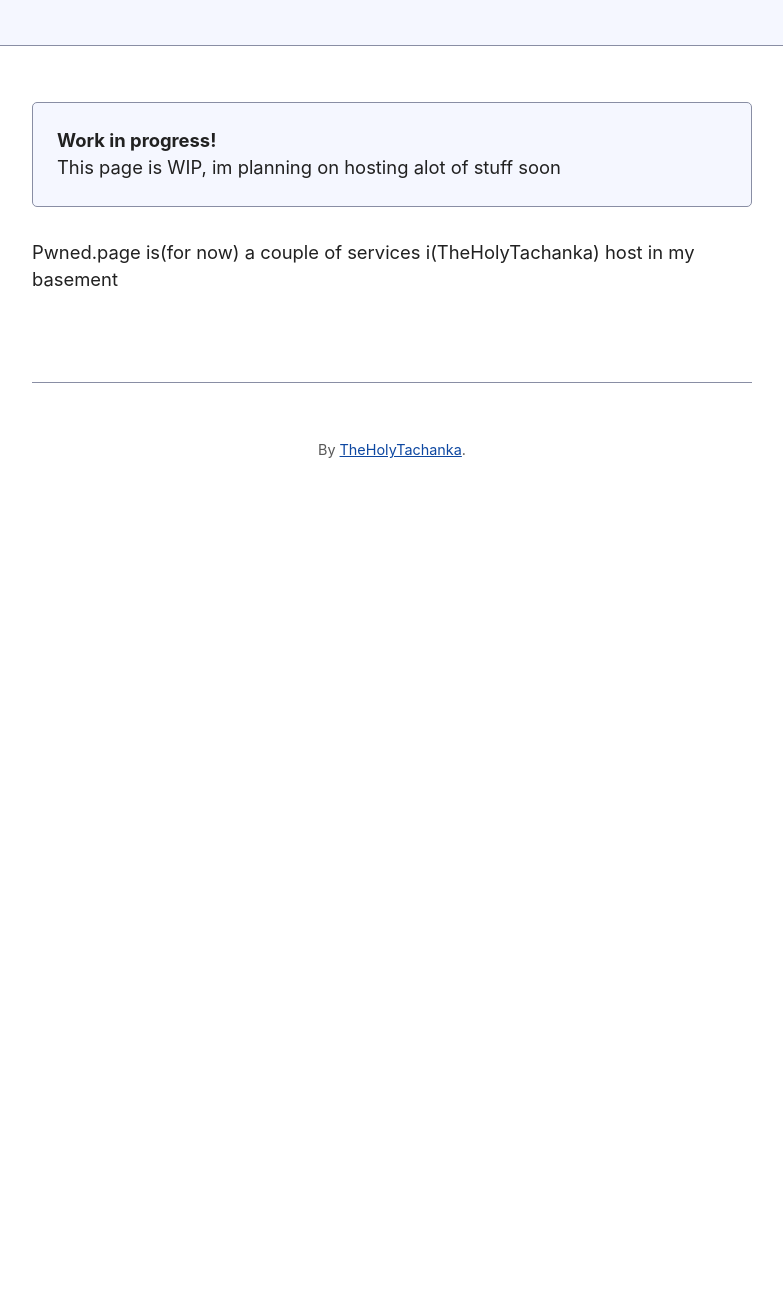
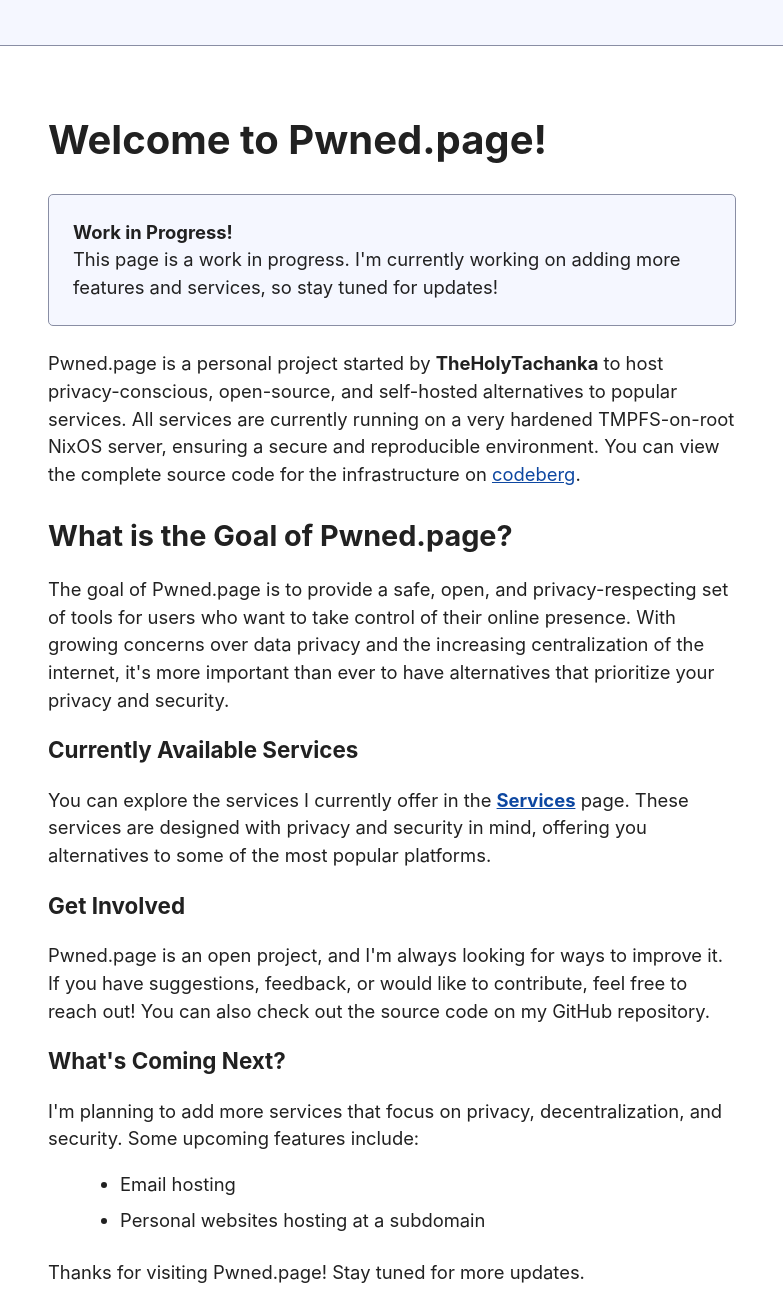
Before and after one commit to ilovethensa/pwned.page, an Astro site: page / in a window 1280 px wide. Shown: the part 185-1480 px from the top of the page, without its empty margins (248-1031 px from the left). Before the commit the page ends 800 px from the top, so only its background shows below. Built offline with nearby package versions, Linux system fonts and the light colour scheme; Astro itself is replaced by a stand-in of ours.

Commit message:
added alot of stuff

```diff
--- /dev/null
+++ b/src/components/ServiceButton.astro
@@ -0,0 +1,43 @@
+---
+const { Title, Description, url } = Astro.props;
+---
+
+<a href={url} target="_blank" rel="noopener noreferrer" class="service-button">
+    <h3>{Title}</h3>
+    <p>{Description}</p>
+</a>
+
+<style>
+    .service-button {
+        display: block;
+        text-decoration: none;
+        padding: 1rem;
+        background-color: var(--accent-bg);
+        border: 1px solid var(--accent);
+        border-radius: 8px;
+        box-shadow: 0 2px 4px rgba(0, 0, 0, 0.1);
+        color: var(--text);
+        transition:
+            background-color 0.3s ease,
+            box-shadow 0.3s ease,
+            color 0.3s ease;
+    }
+
+    .service-button:hover {
+        background-color: var(--accent-hover);
+        color: var(--accent-text);
+        box-shadow: 0 4px 8px rgba(0, 0, 0, 0.2);
+    }
+
+    .service-button h3 {
+        margin: 0;
+        font-size: 1.2rem;
+        color: var(--accent);
+    }
+
+    .service-button p {
+        margin: 0.5rem 0 0;
+        font-size: 0.9rem;
+        color: var(--text-light);
+    }
+</style>
--- a/src/pages/index.astro
+++ b/src/pages/index.astro
@@ -3,15 +3,86 @@
 ---
 
 <Main title="Index - pwned.page">
-    <!-- you actually read the source code? -->
-    <p class="notice">
-        <strong>Work in progress!</strong><br />
-        This page is WIP, im planning on hosting alot of stuff soon
-        <!-- This is hosted by a random guy(or NSA agent) on the internet, do not use these if you need 100% guranteed
-security -->
-    </p>
-    <p>
-        Pwned.page is(for now) a couple of services i(TheHolyTachanka) host in
-        my basement
-    </p>
+    <section>
+        <h1>Welcome to Pwned.page!</h1>
+        <!--Work in progress notice -->
+        <p class="notice">
+            <strong>Work in Progress!</strong><br /> This page is a work in progress.
+            I'm currently working on adding more features and services, so stay tuned
+            for updates!
+        </p>
+        <!--Project Introduction -->
+        <p>
+            Pwned.page is a personal project started by <strong
+                >TheHolyTachanka</strong
+            > to host privacy-conscious, open-source, and self-hosted alternatives
+            to popular services. All services are currently running on a very hardened
+            TMPFS-on-root NixOS server, ensuring a secure and reproducible environment.
+            You can view the complete source code for the infrastructure on <a
+                href="https://codeberg.org/ilovethensa/homelab"
+                target="_blank">codeberg</a
+            >.
+        </p>
+        <!-- Goals and Vision-->
+        <h2>What is the Goal of Pwned.page?</h2>
+        <p>
+            The goal of Pwned.page is to provide a safe, open, and
+            privacy-respecting set of tools for users who want to take control
+            of their online presence. With growing concerns over data privacy
+            and the increasing centralization of the internet, it's more
+            important than ever to have alternatives that prioritize your
+            privacy and security.
+        </p>
+        <h3>Currently Available Services</h3>
+        <p>
+            You can explore the services I currently offer in the <strong
+                ><a href="/services">Services</a></strong
+            > page. These services are designed with privacy and security in mind,
+            offering you alternatives to some of the most popular platforms.
+        </p>
+        <!-- Invitation for feedback or contributions -->
+        <h3>Get Involved</h3>
+        <p>
+            Pwned.page is an open project, and I'm always looking for ways to
+            improve it. If you have suggestions, feedback, or would like to
+            contribute, feel free to reach out! You can also check out the
+            source code on my GitHub repository.
+        </p>
+        <!-- Future Plans -->
+        <h3>What's Coming Next?</h3>
+        <p>
+            I'm planning to add more services that focus on privacy,
+            decentralization, and security. Some upcoming features include:
+        </p>
+        <ul>
+            <li>Email hosting</li>
+            <li>Personal websites hosting at a subdomain</li>
+        </ul>
+        <p>Thanks for visiting Pwned.page! Stay tuned for more updates.</p>
+    </section>
 </Main>
+<style>
+    h1 {
+        font-size: 2.5rem;
+        margin-bottom: 1rem;
+    }
+    h2 {
+        font-size: 1.8rem;
+        margin-top: 2rem;
+    }
+    h3 {
+        font-size: 1.4rem;
+        margin-top: 1.5rem;
+    }
+    p {
+        margin-bottom: 1rem;
+    }
+    ul {
+        list-style-type: disc;
+        margin-left: 2rem;
+        margin-bottom: 1rem;
+    }
+    ul li {
+        margin-bottom: 0.5rem;
+    }
+</style>
--- a/src/pages/services.astro
+++ b/src/pages/services.astro
@@ -1,18 +1,69 @@
 ---
 import Main from "../layouts/Main.astro";
+import ServiceButton from "../components/ServiceButton.astro";
 ---
 
 <Main title="Services - pwned.page">
-    <p class="notice">
-        <strong>Beware!</strong><br />
-        This is hosted by a random guy(or NSA agent) on the internet, do not use
-        these if you need 100% guranteed security and/or reliability
-    </p>
-    <p>
-        <a href="https://lr.pwned.page">Libreddit</a> - A private front-end for Reddit
-    </p>
-    <p>
-        <a href="https://rimgo.pwned.page">Rimgo</a> - An alternative frontend for
-        Imgur
-    </p>
+    <section>
+        <p class="notice">
+            <strong>Important Notice:</strong><br />
+            These services are hosted by an independent individual (possibly just
+            a hobbyist or, who knows, an NSA agent). Use them at your own risk, especially
+            if you require guaranteed security or reliability.
+        </p>
+        <div class="service-buttons">
+            <ServiceButton
+                Title="Libreddit"
+                Description="A privacy-focused alternative frontend for Reddit."
+                url="https://lr.pwned.page"
+            />
+            <ServiceButton
+                Title="Rimgo"
+                Description="A lightweight and privacy-friendly alternative to Imgur."
+                url="https://rimgo.pwned.page"
+            />
+            <ServiceButton
+                Title="Whoogle"
+                Description="A self-hosted, ad-free, and private frontend for Google Search."
+                url="https://search.pwned.page"
+            />
+            <ServiceButton
+                Title="Binternet"
+                Description="A minimal and privacy-conscious web browsing experience."
+                url="https://binternet.pwned.page"
+            />
+            <ServiceButton
+                Title="Scribe"
+                Description="An intuitive and secure note-taking service."
+                url="https://scribe.pwned.page"
+            />
+            <ServiceButton
+                Title="Invidious"
+                Description="A privacy-respecting frontend for YouTube."
+                url="https://yt.pwned.page"
+            />
+            <ServiceButton
+                Title="Shoelace"
+                Description="A privacy-focused frontend for Threads.net."
+                url="https://shoelace.pwned.page"
+            />
+            <ServiceButton
+                Title="Snakenheimer"
+                Description="A Rust-based clone of the Coppenheimer project."
+                url="https://snakenheimer.pwned.page"
+            />
+        </div>
+    </section>
 </Main>
+
+<style>
+    .service-buttons {
+        display: grid;
+        grid-template-columns: repeat(auto-fit, minmax(300px, 1fr));
+        gap: 1rem;
+    }
+
+    .notice {
+        margin-bottom: 1rem;
+    }
+</style>
```
Also changed, not shown: src/pages/contact.astro (+26 -5 lines), 1 other file.
